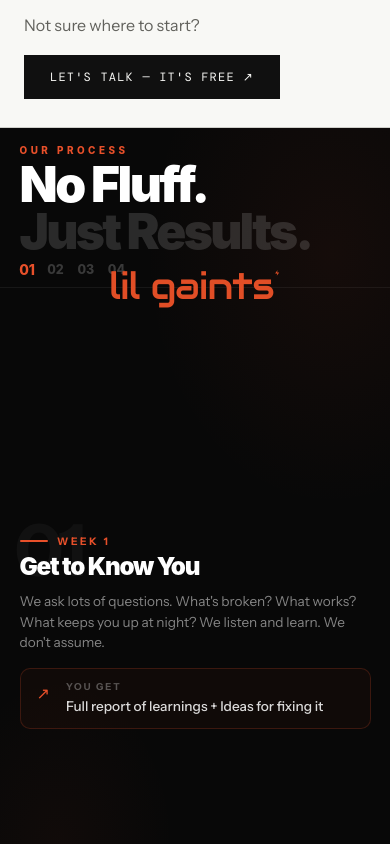
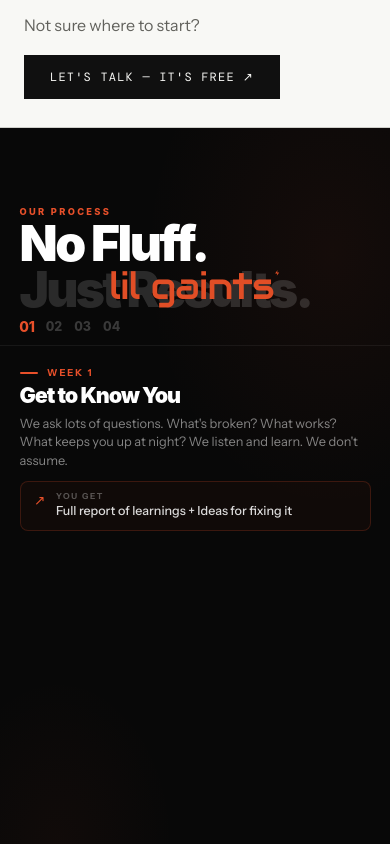
Before and after one commit to saadhan-p/Raikon, a Next.js app: page / in a window 390 px wide. Shown: the part 2660-3504 px from the top of the page. Built offline with nearby package versions, Linux system fonts and the light colour scheme; a web font is replaced by a local one.

Commit message:
fix(mobile): prevent navbar overlap and ensure our process section fits mobile screen

```diff
--- a/src/components/HowWeWork.module.css
+++ b/src/components/HowWeWork.module.css
@@ -154,6 +154,8 @@
     grid-template-columns: 1fr;
     grid-template-rows: auto 1fr;
     height: 100svh;
+    padding-top: calc(max(14px, env(safe-area-inset-top)) + 56px);
+    box-sizing: border-box;
     background:
       radial-gradient(ellipse 80% 50% at 85% 15%, rgba(232, 80, 42, 0.06), transparent 60%),
       radial-gradient(ellipse 60% 40% at 15% 85%, rgba(232, 80, 42, 0.04), transparent 50%),
@@ -161,25 +163,27 @@
   }
 
   .leftPanel {
-    padding: 1rem 5vw 0.6rem;
+    padding: 0.5rem 5vw 0.65rem;
     border-right: none;
     border-bottom: 1px solid rgba(255, 255, 255, 0.06);
-    justify-content: flex-end;
+    justify-content: flex-start;
   }
 
   .eyebrow {
-    margin-bottom: 0.35rem;
-    font-size: 0.62rem;
+    margin-bottom: 0.2rem;
+    font-size: 0.58rem;
+    letter-spacing: 0.25em;
   }
 
   .headline {
-    font-size: clamp(1.5rem, 6.5vw, 2.1rem);
-    margin-bottom: 0.5rem;
+    font-size: clamp(1.25rem, 5.2vw, 1.6rem);
+    margin-bottom: 0.4rem;
+    line-height: 1.05;
   }
 
   .dotRow {
     flex-direction: row;
-    gap: 0.85rem;
+    gap: 0.75rem;
   }
 
   .dotLbl {
@@ -187,9 +191,11 @@
   }
 
   .rightPanel {
-    padding: 1rem 5vw 1.25rem;
-    align-items: center;
-    overflow: hidden;
+    padding: 0.75rem 5vw max(16px, env(safe-area-inset-bottom));
+    align-items: flex-start;
+    justify-content: center;
+    overflow-y: auto;
+    -webkit-overflow-scrolling: touch;
   }
 }
 
@@ -294,35 +300,57 @@
 
 @media (max-width: 900px) {
   .stepGhost {
-    font-size: clamp(4.5rem, 16vw, 7.5rem);
-    top: -12px;
-    left: -5px;
+    display: none;
+  }
+
+  .stepContent {
+    max-width: 100%;
   }
 
   .stepTag {
-    margin-bottom: 0.5rem;
-    font-size: 0.65rem;
+    margin-bottom: 0.35rem;
+    font-size: 0.6rem;
+    letter-spacing: 0.2em;
+  }
+
+  .stepTagBar {
+    width: 18px;
+    height: 2px;
   }
 
   .stepTitle {
-    font-size: clamp(1.5rem, 6.2vw, 2.1rem);
-    margin: 0 0 0.85rem;
+    font-size: clamp(1.35rem, 5.5vw, 1.75rem);
+    margin: 0 0 0.45rem;
+    line-height: 1.1;
   }
 
   .stepDesc {
-    font-size: 0.85rem;
-    line-height: 1.5;
-    margin: 0 0 1rem;
+    font-size: 0.8rem;
+    line-height: 1.45;
+    margin: 0 0 0.65rem;
+    max-width: 100%;
   }
 
   .stepDeliverable {
     width: 100%;
     box-sizing: border-box;
-    padding: 0.75rem 1rem;
-    border-radius: 10px;
+    padding: 0.6rem 0.85rem;
+    border-radius: 8px;
+    gap: 0.65rem;
+  }
+
+  .deliverableIcon {
+    font-size: 0.85rem;
+    margin-top: 1px;
+  }
+
+  .deliverableLabel {
+    font-size: 0.52rem;
+    margin-bottom: 2px;
   }
 
   .deliverableValue {
-    font-size: 0.85rem;
+    font-size: 0.78rem;
+    line-height: 1.35;
   }
 }
```
